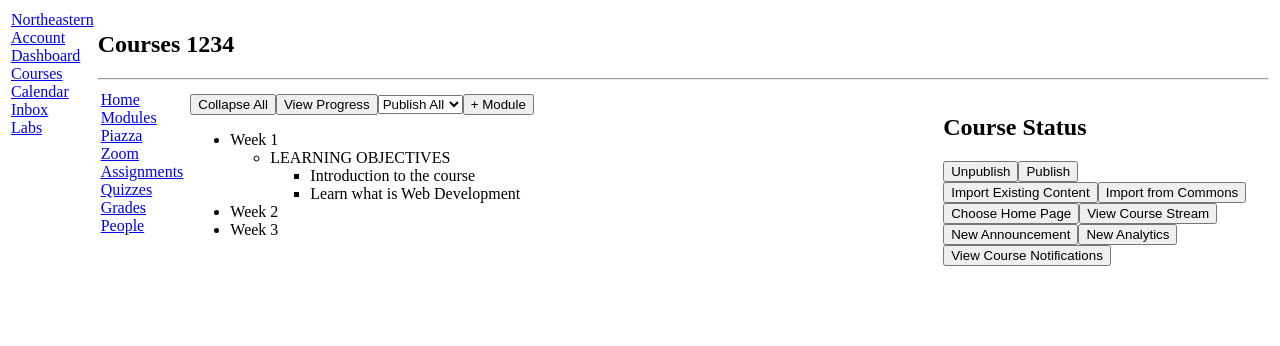
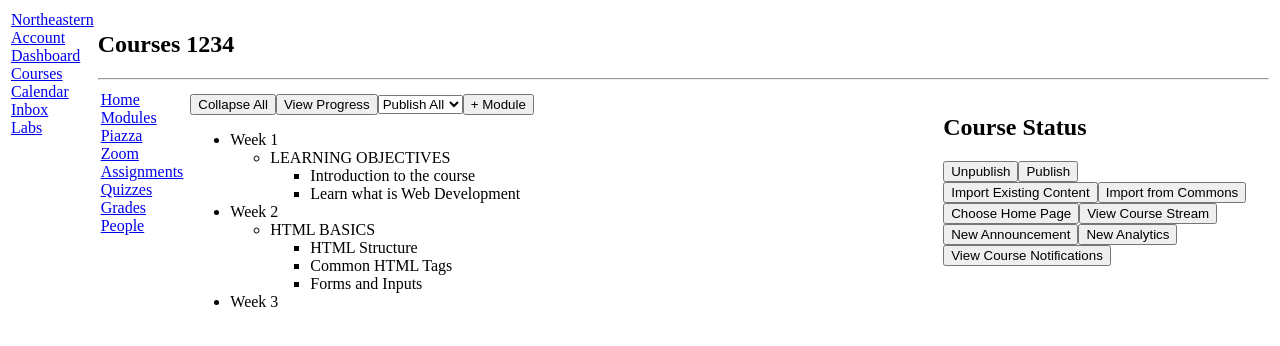
Before and after one commit to aravgoyal/kambaz-next-js, a Next.js app: page /Courses/1234/Home in a window 1280 px wide. Shown: the top 346 px of the page. Built offline with nearby package versions, Linux system fonts and the light colour scheme.

Commit message:
addedd modules

```diff
--- a/app/(Kambaz)/Courses/[cid]/Assignments/[aid]/page.tsx
+++ b/app/(Kambaz)/Courses/[cid]/Assignments/[aid]/page.tsx
@@ -53,11 +53,11 @@ export default function AssignmentEditor() {
             <p>Assign Assign to</p>
             <textarea name="assign" id="wd-assign-to">Everyone</textarea>
             <p>Due</p>
-            <input type="datetime-local" id="wd-due-date" />
+            <input type="datetime-local" id="wd-due-date" defaultValue="2025-09-25T17:00" />
             <p>Available from</p>
-            <input type="datetime-local" id="wd-available-from" />
+            <input type="datetime-local" id="wd-available-from" defaultValue="2025-09-25T17:00" />
             <p>Until</p>
-            <input type="datetime-local" id="wd-available-until" />
+            <input type="datetime-local" id="wd-available-until" defaultValue="2025-09-25T17:00" />
         </td>
         </tr>
       </table>
--- a/app/(Kambaz)/Courses/[cid]/Modules/page.tsx
+++ b/app/(Kambaz)/Courses/[cid]/Modules/page.tsx
@@ -26,6 +26,16 @@ export default function Modules() {
         </li>
         <li className="wd-module">
           <div className="wd-title">Week 2</div>
+            <ul className="wd-lessons">
+                <li className="wd-lesson">
+                    <span className="wd-title">HTML BASICS</span>
+                    <ul className="wd-content">
+                        <li className="wd-content-item">HTML Structure</li>
+                        <li className="wd-content-item">Common HTML Tags</li>
+                        <li className="wd-content-item">Forms and Inputs</li>
+                    </ul>
+                </li>
+            </ul>
         </li>
         <li className="wd-module">
           <div className="wd-title">Week 3</div>
```
